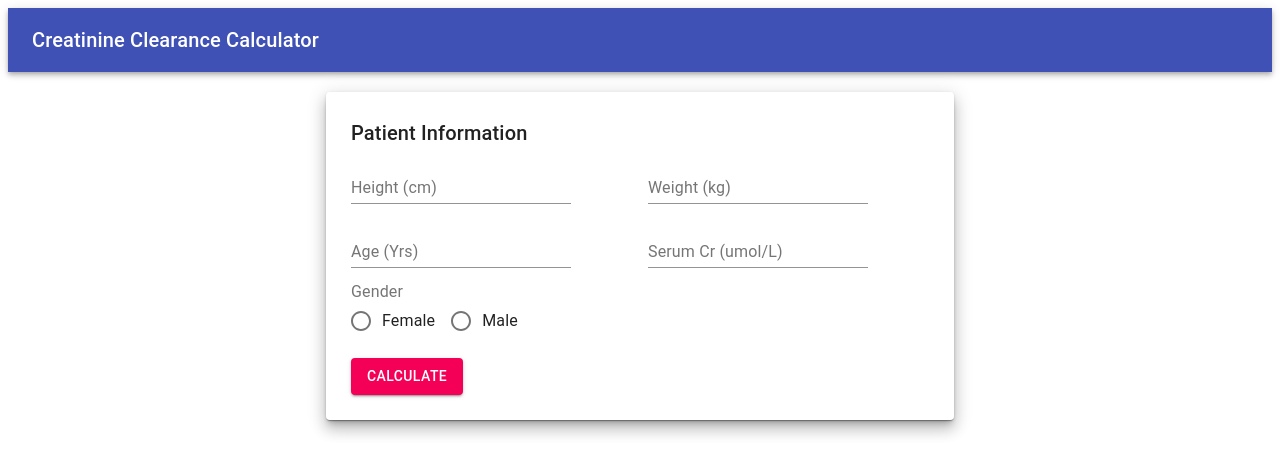
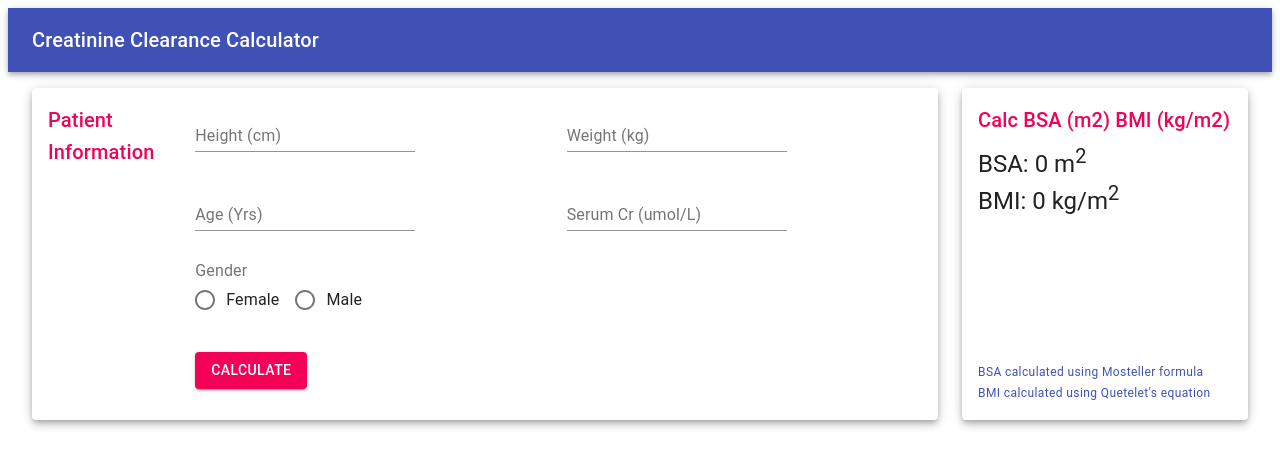
Before and after one commit to cricard7/CrClCalc, a React (Create React App) app: page / in a window 1280 px wide. Shown: the top 474 px of the page. Built offline with nearby package versions, Linux system fonts and the light colour scheme.

Commit message:
move calcs to file. Implement BSA BMI card

```diff
--- a/src/App.js
+++ b/src/App.js
@@ -1,108 +1,92 @@
+import { useState } from "react";
+
 import InputsCard from "./components/InputsCard.js";
+import WtBSA from "./components/WtBSA.js";
+
 import AppBar from "@material-ui/core/AppBar";
+import Container from "@material-ui/core/Container";
 import Toolbar from "@material-ui/core/Toolbar";
 import Typography from "@material-ui/core/Typography";
 import Paper from "@material-ui/core/Paper";
 import Grid from "@material-ui/core/Grid";
 
-import { parse, format } from "mathjs";
+import { makeStyles } from "@material-ui/core";
+
+import { calcBSA, calcBMI, calcIBWDevine, calcCrClIBW, calcCrClABW, calcAdjBW, calcAdjCrCl } from "./calculations.js"
+
+const useStyles = makeStyles((theme) => ({
+  paperStyle: {
+    padding: theme.spacing(2),
+    height: 300,
+    display: 'flex',
+    overflow: 'auto'
+
+  },
+  containerStyle: {
+    marginTop: theme.spacing(2)
+  }
+}));
 
 function App() {
-  const calcBSA = ({ PtHeight, PtWeight }) => {
-    //ht in cm, wt in kg
-    //calc BSA in m2
-    const BSA = parse("sqrt( (Ht * Wt) / 3600 )");
+  const classes = useStyles();
 
-    return BSA.evaluate({ Ht: PtHeight, Wt: PtWeight }).toFixed(2);
-  };
-
-  const calcBMI = ({ PtHeight, PtWeight }) => {
-    //ht in cm, wt in kg
-    //calc BMI in kg/m2
-
-    const BMI = parse("wt/((ht/100)^2)");
-
-    return BMI.evaluate({ wt: PtWeight, ht: PtHeight }).toFixed(2);
-  };
-
-  const calcIBWDevine = ({ PtHeight, Gender }) => {
-    //ht in cm
-
-    if((PtHeight/2.54) >= 60){
-      const inchOver5Ft = ((PtHeight / 2.54) - 60)
-
-      if (Gender === "female") {
-        const IBW = parse("45.5 + (2.3 * inchOver5Ft)");
-        return IBW.evaluate({inchOver5Ft: inchOver5Ft})
-      }
-
-      if (Gender === "male") {
-        const IBW = parse("50 + (2.3 * inchOver5Ft)");
-        return IBW.evaluate({inchOver5Ft: inchOver5Ft})
-      }
-    }
-
-  };
-
-  const calcCrClIBW = ({PtAge, IBW, Gender, Scr}) => {
-    var N
-    if (Gender === "female") {N = 1.04}
-    if (Gender === "male"){N = 1.23}
-
-    const crClIBW = parse("((140 - age) * IBW * N) / Scr")
-    return crClIBW.evaluate({age: PtAge, IBW: IBW, N:N, Scr: Scr}).toFixed(2)
-
-  };
-
-  const calcCrClABW = ({PtAge, ABW, Gender, Scr}) => {
-    var N
-    if (Gender === "female") {N = 1.04}
-    if (Gender === "male"){N = 1.23}
-
-    const crClIBW = parse("((140 - age) * ABW * N) / Scr")
-    return crClIBW.evaluate({age: PtAge, ABW: ABW, N:N, Scr: Scr}).toFixed(2)
-
-  };
-
-  const calcAdjBW = ({IBW, ABW}) => {
-    const AdjBW = parse('IBW + (0.4 * (ABW - IBW))')
-    return AdjBW.evaluate({IBW: IBW, ABW: ABW})
-  };
-
-
-  const calcAdjCrCl = ({PtAge, AdjBW, Gender, Scr}) => {
-    // calc CrCl ml/min using adjusted body weight
-    var N
-    if (Gender === "female") {N = 1.04}
-    if (Gender === "male"){N = 1.23}
-
-    const crClIBW = parse("((140 - age) * AdjBW * N) / Scr")
-    return crClIBW.evaluate({age: PtAge, AdjBW: AdjBW, N:N, Scr: Scr}).toFixed(2)
-  };
+  const [BMI, setBMI] = useState(0)
+  const [BSA, setBSA] = useState(0)
 
   const calculateHandler = (data) => {
     console.log(data);
 
     //Calculate BSA m2
-    console.log(calcBSA({ PtHeight: data.PtHeight, PtWeight: data.PtWeight }));
+    setBSA(calcBSA({ PtHeight: data.PtHeight, PtWeight: data.PtWeight }))
 
     //Calculate BMI kg/m2
-    console.log(calcBMI({ PtHeight: data.PtHeight, PtWeight: data.PtWeight }));
+    setBMI(calcBMI({ PtHeight: data.PtHeight, PtWeight: data.PtWeight }))
 
     //Calculate IBW (Devine) kg
-    console.log(calcIBWDevine({PtHeight: data.PtHeight, Gender: data.Gender}))
-    var IBW = calcIBWDevine({PtHeight: data.PtHeight, Gender: data.Gender})
+    console.log(
+      calcIBWDevine({
+        PtHeight: data.PtHeight,
+        Gender: data.Gender,
+        PtWeight: data.PtWeight,
+      })
+    );
+    var IBW = calcIBWDevine({
+      PtHeight: data.PtHeight,
+      Gender: data.Gender,
+      PtWeight: data.PtWeight,
+    });
     //Calculate CrCl IBW ml/min
-    console.log(calcCrClIBW({PtAge: data.PtAge, IBW: IBW, Gender: data.Gender, Scr: data.Scr }))
+    console.log(
+      calcCrClIBW({
+        PtAge: data.PtAge,
+        IBW: IBW,
+        Gender: data.Gender,
+        Scr: data.Scr,
+      })
+    );
 
     //Calculate CrCl Actual BW ml/min
-    console.log(calcCrClABW({PtAge: data.PtAge, ABW: data.PtWeight, Gender: data.Gender, Scr: data.Scr }))
+    console.log(
+      calcCrClABW({
+        PtAge: data.PtAge,
+        ABW: data.PtWeight,
+        Gender: data.Gender,
+        Scr: data.Scr,
+      })
+    );
 
     //if ABW >= 30% IBW then calculate Adjusted Body Weight kg
-    console.log(calcAdjBW({IBW:IBW, ABW: data.PtWeight}))
-    var AdjBW = calcAdjBW({IBW:IBW, ABW: data.PtWeight})
+    console.log(calcAdjBW({ IBW: IBW, ABW: data.PtWeight }));
+    var AdjBW = calcAdjBW({ IBW: IBW, ABW: data.PtWeight });
     //if ABW >= 30% IBW then calculate Adjusted CrCl ml/min
-    console.log(calcAdjCrCl({PtAge: data.PtAge, AdjBW: AdjBW, Gender: data.Gender, Scr: data.Scr}))
+    console.log(
+      calcAdjCrCl({
+        PtAge: data.PtAge,
+        AdjBW: AdjBW,
+        Gender: data.Gender,
+        Scr: data.Scr,
+      })
+    );
   };
 
   return (
@@ -113,13 +97,20 @@ function App() {
         </Toolbar>
       </AppBar>
 
-      <Grid container spacing={1} justifyContent="center">
-        <Grid item xs={6}>
-          <Paper elevation={10}>
-            <InputsCard onCalculate={calculateHandler} />
-          </Paper>
+      <Container fixed className={classes.containerStyle}>
+        <Grid container spacing={3}>
+          <Grid item xs={12} md={8} lg={9}>
+            <Paper elevation={5} className={classes.paperStyle}>
+              <InputsCard onCalculate={calculateHandler} />
+            </Paper>
+          </Grid>
+          <Grid item xs={12} md={4} lg={3}>
+            <Paper elevation={5} className={classes.paperStyle}>
+              <WtBSA BSA={BSA} BMI={BMI} />
+            </Paper>
+          </Grid>
         </Grid>
-      </Grid>
+      </Container>
     </div>
   );
 }
--- /dev/null
+++ b/src/calculations.js
@@ -0,0 +1,97 @@
+import { parse } from "mathjs";
+
+const calcBSA = ({ PtHeight, PtWeight }) => {
+  //ht in cm, wt in kg
+  //calc BSA in m2
+  //Mosteller formula
+
+  const BSA = parse("sqrt( (Ht * Wt) / 3600 )");
+
+  return BSA.evaluate({ Ht: PtHeight, Wt: PtWeight }).toFixed(2);
+};
+
+const calcBMI = ({ PtHeight, PtWeight }) => {
+  //ht in cm, wt in kg
+  //calc BMI in kg/m2
+
+  const BMI = parse("wt/((ht/100)^2)");
+
+  return BMI.evaluate({ wt: PtWeight, ht: PtHeight }).toFixed(2);
+};
+
+const calcIBWDevine = ({ PtHeight, Gender, PtWeight }) => {
+  //ht in cm
+
+  if (PtHeight / 2.54 >= 60) {
+    const inchOver5Ft = PtHeight / 2.54 - 60;
+
+    if (Gender === "female") {
+      const IBW = parse("45.5 + (2.3 * inchOver5Ft)");
+      return IBW.evaluate({ inchOver5Ft: inchOver5Ft });
+    }
+
+    if (Gender === "male") {
+      const IBW = parse("50 + (2.3 * inchOver5Ft)");
+      return IBW.evaluate({ inchOver5Ft: inchOver5Ft });
+    }
+  } else {
+    return PtWeight;
+  }
+};
+
+const calcCrClIBW = ({ PtAge, IBW, Gender, Scr }) => {
+  var N;
+  if (Gender === "female") {
+    N = 1.04;
+  }
+  if (Gender === "male") {
+    N = 1.23;
+  }
+
+  const crClIBW = parse("((140 - age) * IBW * N) / Scr");
+  return crClIBW.evaluate({ age: PtAge, IBW: IBW, N: N, Scr: Scr }).toFixed(2);
+};
+
+const calcCrClABW = ({ PtAge, ABW, Gender, Scr }) => {
+  var N;
+  if (Gender === "female") {
+    N = 1.04;
+  }
+  if (Gender === "male") {
+    N = 1.23;
+  }
+
+  const crClIBW = parse("((140 - age) * ABW * N) / Scr");
+  return crClIBW.evaluate({ age: PtAge, ABW: ABW, N: N, Scr: Scr }).toFixed(2);
+};
+
+const calcAdjBW = ({ IBW, ABW }) => {
+  const AdjBW = parse("IBW + (0.4 * (ABW - IBW))");
+  return AdjBW.evaluate({ IBW: IBW, ABW: ABW });
+};
+
+const calcAdjCrCl = ({ PtAge, AdjBW, Gender, Scr }) => {
+  // calc CrCl ml/min using adjusted body weight
+  var N;
+  if (Gender === "female") {
+    N = 1.04;
+  }
+  if (Gender === "male") {
+    N = 1.23;
+  }
+
+  const crClIBW = parse("((140 - age) * AdjBW * N) / Scr");
+  return crClIBW
+    .evaluate({ age: PtAge, AdjBW: AdjBW, N: N, Scr: Scr })
+    .toFixed(2);
+};
+
+export {
+  calcBSA,
+  calcBMI,
+  calcIBWDevine,
+  calcCrClIBW,
+  calcCrClABW,
+  calcAdjBW,
+  calcAdjCrCl
+};
--- a/src/components/InputsCard.js
+++ b/src/components/InputsCard.js
@@ -9,7 +9,7 @@
 import React from "react";
 import { useState } from "react";
 
-import Card from "@material-ui/core/Card";
+
 import Grid from "@material-ui/core/Grid";
 import Typography from "@material-ui/core/Typography";
 import TextField from "@material-ui/core/TextField";
@@ -22,12 +22,10 @@ import FormLabel from '@material-ui/core/FormLabel';
 
 import { makeStyles } from "@material-ui/core";
 
-const useStyles = makeStyles({
-  cardStyle: {
-    padding: "25px",
-    marginTop: "20px"
+const useStyles = makeStyles((theme) => ({
+
 }
-})
+));
 
 export default function InputsCard(props) {
 
@@ -37,7 +35,7 @@ export default function InputsCard(props) {
   const [PtWeight, setPtWeight] = useState(0);
   const [PtAge, setPtAge] = useState(0);
   const [Scr, setScr] = useState(0);
-  const [Gender, setGender] = useState()
+  const [Gender, setGender] = useState(null)
 
   const PtHeightChangeHandler = (e) => {
     console.log("Height changed to " + e.target.value);
@@ -66,6 +64,7 @@ export default function InputsCard(props) {
 
   const CalculateClickHandler = () => {
 
+    if(PtHeight !== 0 && PtWeight !==0 && PtAge !==0 && Scr !== 0 && Gender !== null){
       props.onCalculate({
         PtHeight: PtHeight,
         PtWeight: PtWeight,
@@ -73,12 +72,15 @@ export default function InputsCard(props) {
         Scr: Scr,
         Gender: Gender
       })
+    }
+
 
   };
 
   return (
-    <Card className={classes.cardStyle}>
-      <Typography variant="h6" gutterBottom>
+   <>
+
+      <Typography variant="h6" color="secondary" gutterBottom>
         Patient Information
       </Typography>
       <Grid container spacing={2}>
@@ -141,6 +143,6 @@ export default function InputsCard(props) {
           </Button>
         </Grid>
       </Grid>
-    </Card>
+    </>
   );
 }
--- /dev/null
+++ b/src/components/WtBSA.js
@@ -0,0 +1,41 @@
+import React from "react";
+import { Typography, makeStyles, Grid } from "@material-ui/core";
+
+const useStyles = makeStyles((theme) => ({}));
+
+const WtBSA = (props) => {
+  const classes = useStyles();
+  return (
+    <>
+      <Grid container direction="column" justifyContent="space-between" spacing={1}>
+        <Grid item>
+          <Typography variant="h6" color="secondary" gutterBottom>
+            Calc BSA (m2) BMI (kg/m2)
+          </Typography>
+
+          <Typography variant="h5" color="initial">
+            BSA: {props.BSA} m<sup>2</sup>
+          </Typography>
+
+          <Typography variant="h5" color="initial">
+            BMI: {props.BMI} kg/m<sup>2</sup>
+          </Typography>
+        </Grid>
+        <Grid item>
+          <div>
+            <Typography variant="caption" color="primary">
+              BSA calculated using Mosteller formula
+            </Typography>
+          </div>
+          <div>
+            <Typography variant="caption" color="primary">
+              BMI calculated using Quetelet's equation
+            </Typography>
+          </div>
+        </Grid>
+      </Grid>
+    </>
+  );
+};
+
+export default WtBSA;
```
Lines whose indentation alone changed are shown as unchanged.
